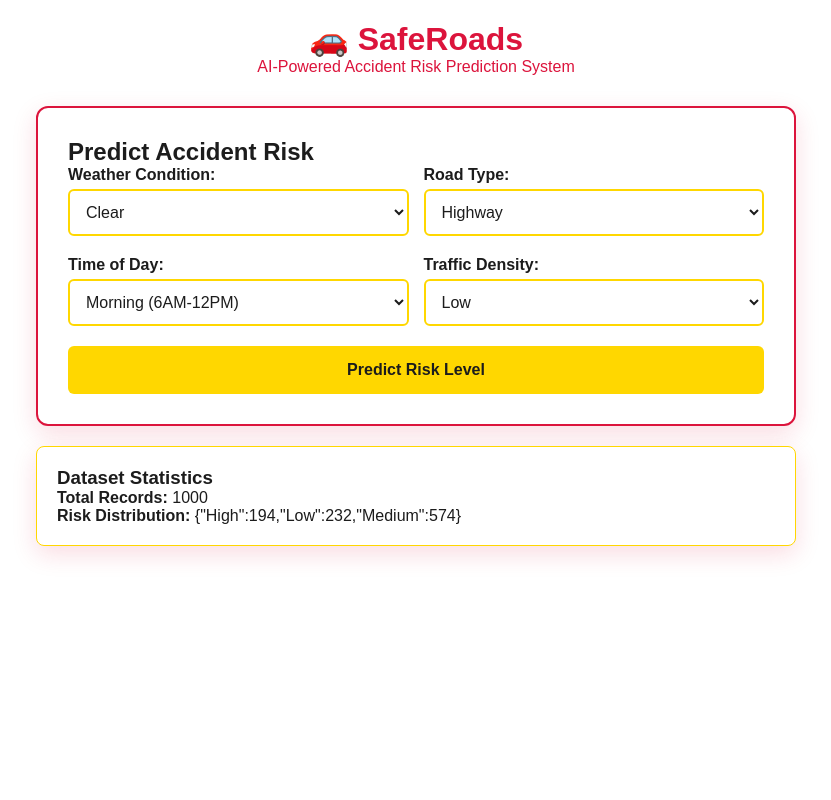
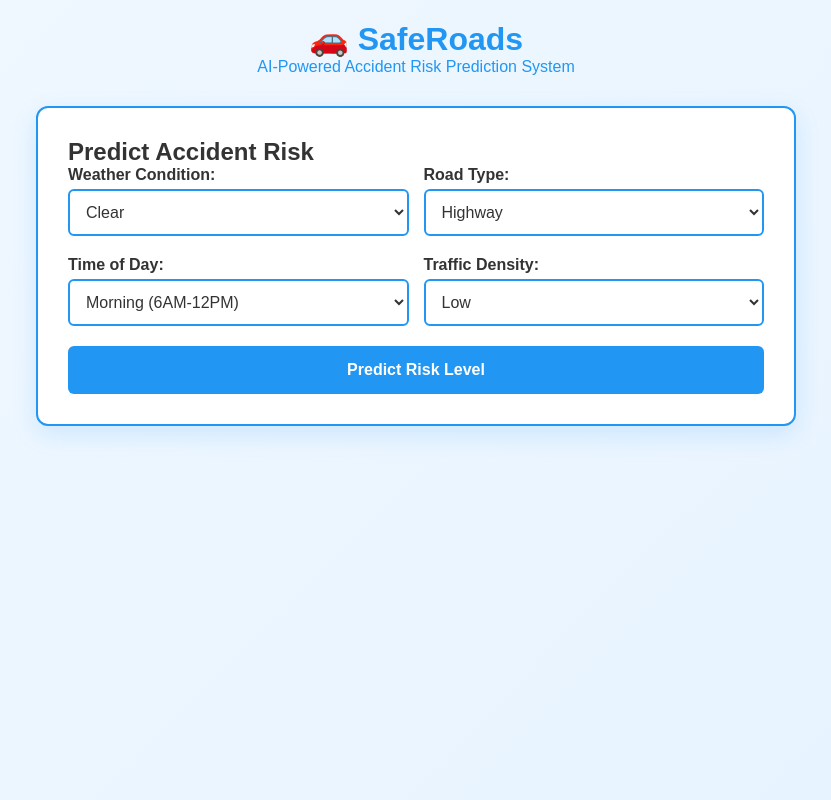
Before and after one commit to NAWAS-SHERIF-S/Accident_risk_prediction, a Flask app: page / in a window 1280 px wide. Shown: the whole page, without its empty margins (224-1055 px from the left). Run offline with Flask 3, Linux system fonts and the light colour scheme.

Commit message:
made some minor changes in styling and removed Dataset Statistics from web application

```diff
--- a/templates/index.html
+++ b/templates/index.html
@@ -6,23 +6,23 @@
     <title>SafeRoads - Accident Risk Predictor</title>
     <style>
         * { margin: 0; padding: 0; box-sizing: border-box; }
-        body { font-family: Arial, sans-serif; background: #FFFFFF; min-height: 100vh; color: #1C1C1C; }
+        body { font-family: Arial, sans-serif; background: linear-gradient(135deg, #f0f8ff 0%, #e6f3ff 100%); min-height: 100vh; color: #333; }
         .container { max-width: 800px; margin: 0 auto; padding: 20px; }
-        .header { text-align: center; color: #DC143C; margin-bottom: 30px; }
-        .card { background: #FFFFFF; border-radius: 12px; padding: 30px; box-shadow: 0 8px 25px rgba(220, 20, 60, 0.15); border: 2px solid #DC143C; }
+        .header { text-align: center; color: #2196F3; margin-bottom: 30px; }
+        .card { background: #FFFFFF; border-radius: 12px; padding: 30px; box-shadow: 0 8px 25px rgba(33, 150, 243, 0.15); border: 2px solid #2196F3; }
         .form-group { margin-bottom: 20px; }
-        label { display: block; margin-bottom: 5px; font-weight: bold; color: #1C1C1C; }
-        input, select { width: 100%; padding: 12px; border: 2px solid #FFD700; border-radius: 6px; font-size: 16px; background: #FFFFFF; color: #1C1C1C; transition: all 0.3s; }
-        input:focus, select:focus { outline: none; border-color: #DC143C; box-shadow: 0 0 8px rgba(220, 20, 60, 0.3); }
+        label { display: block; margin-bottom: 5px; font-weight: bold; color: #333; }
+        input, select { width: 100%; padding: 12px; border: 2px solid #2196F3; border-radius: 6px; font-size: 16px; background: #FFFFFF; color: #333; transition: all 0.3s; }
+        input:focus, select:focus { outline: none; border-color: #4CAF50; box-shadow: 0 0 8px rgba(76, 175, 80, 0.3); }
         .form-row { display: flex; gap: 15px; }
         .form-row .form-group { flex: 1; }
-        .btn { background: #FFD700; color: #1C1C1C; padding: 15px 30px; border: none; border-radius: 6px; cursor: pointer; font-size: 16px; width: 100%; transition: all 0.3s; font-weight: bold; }
-        .btn:hover { transform: translateY(-2px); box-shadow: 0 8px 20px rgba(255, 215, 0, 0.4); background: #FFC107; }
+        .btn { background: #2196F3; color: #FFFFFF; padding: 15px 30px; border: none; border-radius: 6px; cursor: pointer; font-size: 16px; width: 100%; transition: all 0.3s; font-weight: bold; }
+        .btn:hover { transform: translateY(-2px); box-shadow: 0 8px 20px rgba(33, 150, 243, 0.4); background: #1976D2; }
         .result { margin-top: 20px; padding: 20px; border-radius: 8px; text-align: center; font-weight: bold; font-size: 18px; border: 2px solid; }
-        .result.low { background: rgba(76, 175, 80, 0.1); color: #1C1C1C; border-color: #4CAF50; }
-        .result.medium { background: rgba(255, 215, 0, 0.1); color: #1C1C1C; border-color: #FFD700; }
-        .result.high { background: rgba(220, 20, 60, 0.1); color: #1C1C1C; border-color: #DC143C; }
-        .stats { margin-top: 20px; background: #FFFFFF; padding: 20px; border-radius: 8px; border: 1px solid #FFD700; color: #1C1C1C; }
+        .result.low { background: rgba(76, 175, 80, 0.1); color: #2E7D32; border-color: #4CAF50; }
+        .result.medium { background: rgba(255, 193, 7, 0.1); color: #F57F17; border-color: #FFC107; }
+        .result.high { background: rgba(244, 67, 54, 0.1); color: #C62828; border-color: #F44336; }
+
     </style>
 </head>
 <body>
@@ -81,10 +81,7 @@
             <div id="result" class="result" style="display: none;"></div>
         </div>
 
-        <div class="card stats" id="stats">
-            <h3>Dataset Statistics</h3>
-            <p>Loading statistics...</p>
-        </div>
+
     </div>
 
     <script>
@@ -127,18 +124,7 @@
             }
         });
 
-        // Load statistics
-        fetch('/stats')
-            .then(response => response.json())
-            .then(data => {
-                if (!data.error) {
-                    document.getElementById('stats').innerHTML = `
-                        <h3>Dataset Statistics</h3>
-                        <p><strong>Total Records:</strong> ${data.total_records}</p>
-                        <p><strong>Risk Distribution:</strong> ${JSON.stringify(data.risk_distribution)}</p>
-                    `;
-                }
-            });
+
     </script>
 </body>
 </html>
```
